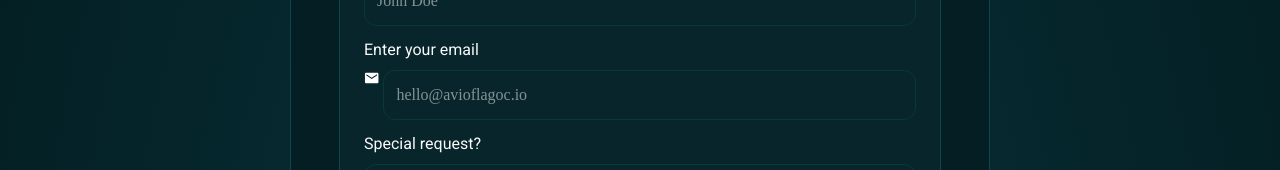
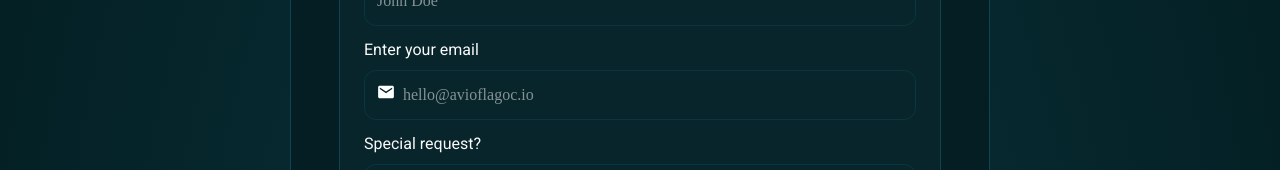
Before and after one commit to MuthoniMN/hng12-stage2-conference-ticket-generator, a React (Vite) app: page / in a window 1280 px wide. Both pictures are taken after a click on the button "Next". Shown: the part 776-946 px from the top of the page. Built offline with nearby package versions, Linux system fonts and the light colour scheme; a web font is replaced by a local one.

Commit message:
feat: fixing email template

```diff
--- a/src/components/AttendeeDetails.tsx
+++ b/src/components/AttendeeDetails.tsx
@@ -142,9 +142,9 @@ export default function AttendeeDetails({ setTab }: { setTab: (e: number) => voi
         </div>
         <div className="flex flex-col gap-[8px] text-[#fafafa]">
           <label htmlFor="email" className="text-[16px] roboto leading-[150%] text-[#fafafa]">Enter your email</label>
-          <div className="text-white flex gap-[4px]">
-            <IoMdMail />
-            <input name="email" type="email" id="email" onChange={handleChange} value={formData.email} placeholder="hello@avioflagoc.io" className="w-full flex gap-8 p-[12px] rounded-[12px] border-[1px] border-[#07373f] text-white" />
+          <div className="w-full flex gap-[8px] p-[12px] rounded-[12px] border-[1px] border-[#07373f] text-white">
+            <IoMdMail className="text-lg" />
+            <input name="email" type="email" id="email" onChange={handleChange} value={formData.email} placeholder="hello@avioflagoc.io" />
             </div>
             {errors.email && <p className="flex gap-4 text-red-500 font-bold items-center">
                 <IoIosWarning />
```
